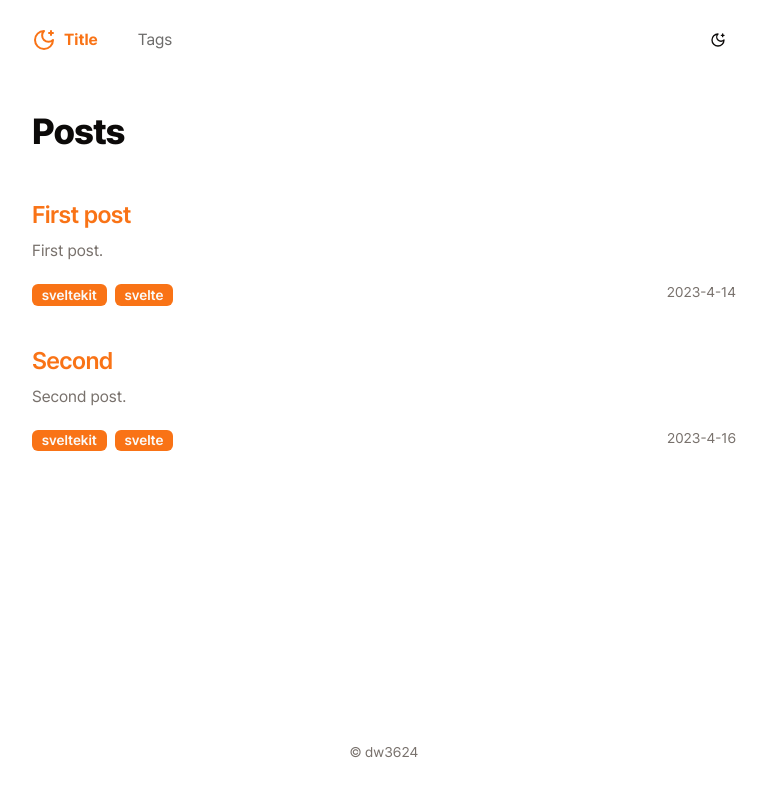
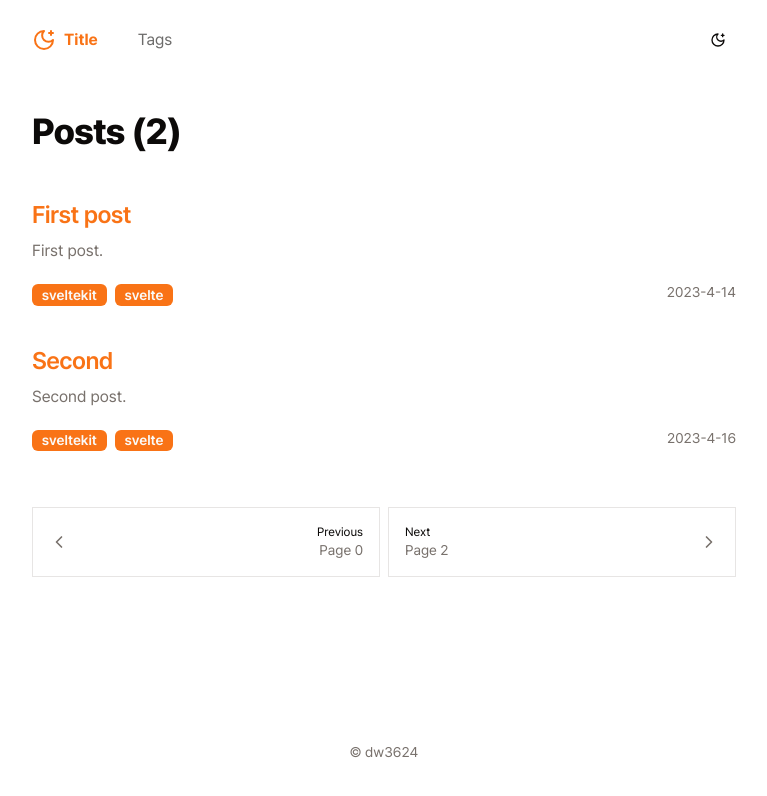
Before and after one commit to dw3624/blog-markdoc-legacy, a Next.js app: page / in a window 1280 px wide. Shown: the top 796 px of the page, without its empty margins (256-1023 px from the left). Built offline with nearby package versions, Linux system fonts and the light colour scheme.

Commit message:
feat: 페이지네이션 추가

```diff
--- /dev/null
+++ b/app/_components/nav-button/nav-button.module.css
@@ -0,0 +1,34 @@
+.container {
+  display: flex;
+  flex: 1;
+  flex-direction: row;
+  gap: 1rem;
+  align-items: center;
+  padding: 1rem;
+  font-size: var(--text-sm);
+  line-height: 1.25rem;
+  color: hsl(var(--muted-foreground));
+  text-decoration: none;
+  border: 1px solid hsl(var(--border));
+}
+
+.container:hover {
+  color: hsl(var(--primary));
+  border-color: hsl(var(--primary) / 20%);
+}
+
+.content {
+  display: flex;
+  flex: 1;
+  flex-direction: column;
+}
+
+.variant {
+  font-size: var(--text-xs);
+  line-height: 1rem;
+  color: hsl(var(--foreground));
+}
+
+.text {
+  overflow: hidden;
+}
--- /dev/null
+++ b/app/_components/nav-button/nav-button.tsx
@@ -0,0 +1,31 @@
+import Link from 'next/link'
+import React from 'react'
+
+import { ChevronLeft, ChevronRight } from 'lucide-react'
+import styles from './nav-button.module.css'
+
+export type NavButtonType = {
+	variant: 'prev' | 'next'
+	slug?: string
+	text: string
+}
+
+export const NavButton = ({ variant, slug, text }: NavButtonType) => {
+	if (slug) {
+		return (
+			<Link href={slug || '#'} className={styles.container}>
+				{variant === 'prev' && <ChevronLeft size={20} />}
+				<div
+					className={styles.content}
+					style={{ textAlign: variant === 'prev' ? 'right' : 'left' }}
+				>
+					<span className={styles.variant}>
+						{variant === 'prev' ? 'Previous' : 'Next'}
+					</span>
+					<span className={styles.text}>{text}</span>
+				</div>
+				{variant === 'next' && <ChevronRight size={20} />}
+			</Link>
+		)
+	}
+}
--- a/app/layout.tsx
+++ b/app/layout.tsx
@@ -1,9 +1,12 @@
 import Footer from '@/components/base/footer/footer'
 import Header from '@/components/base/header/header'
-import '@/styles/globals.css'
 import type { Metadata } from 'next'
 import localFont from 'next/font/local'
 import React from 'react'
+
+import '@/styles/globals.css'
+import '@fontsource/ubuntu-mono/400.css'
+import '@fontsource/ubuntu-mono/700.css'
 import styles from './layout.module.css'
 
 const pretendard = localFont({
--- a/app/page.module.css
+++ b/app/page.module.css
@@ -9,3 +9,16 @@
   gap: 2.5rem;
   padding: 2rem 0;
 }
+
+.nav {
+  display: flex;
+  flex-direction: column;
+  gap: 0.5rem;
+  margin: 1.5rem auto 0;
+}
+
+@media screen and (768px <= width) {
+  .nav {
+    flex-direction: row;
+  }
+}
--- a/app/page.tsx
+++ b/app/page.tsx
@@ -1,21 +1,49 @@
 import PostCard from '@/components/ui/post-card/post-card'
 import { getAllPosts } from '@/lib/post'
 
+import { NavButton } from './_components/nav-button/nav-button'
 import styles from './page.module.css'
 
-export default function Home() {
+export default function Home({
+	searchParams,
+}: {
+	searchParams?: {
+		query?: string
+		page?: string
+	}
+}) {
 	const posts = getAllPosts()
+	const query = searchParams?.query || ''
+	const currentPage = Number(searchParams?.page) || 1
+	const prevPage = currentPage - 1
+	const nextPage = currentPage + 1
+
+	console.log('query:', query)
+	console.log('page:', currentPage)
+	console.log(posts.length)
 
 	return (
 		<section>
 			<header className={styles.header}>
-				<h1>Posts</h1>
+				<h1>Posts ({posts.length})</h1>
 			</header>
 			<div className={styles.content}>
 				{posts.map((post, i) => (
-					<PostCard key={i} href={`${post.slug}`} post={post} />
+					<PostCard key={i} post={post} />
 				))}
 			</div>
+			<nav className={styles.nav}>
+				<NavButton
+					variant="prev"
+					slug={`?page=${currentPage - 1}`}
+					text={`Page ${currentPage - 1}`}
+				/>
+				<NavButton
+					variant="next"
+					slug={`?page=${currentPage + 1}`}
+					text={`Page ${currentPage + 1}`}
+				/>
+			</nav>
 		</section>
 	)
 }
```
